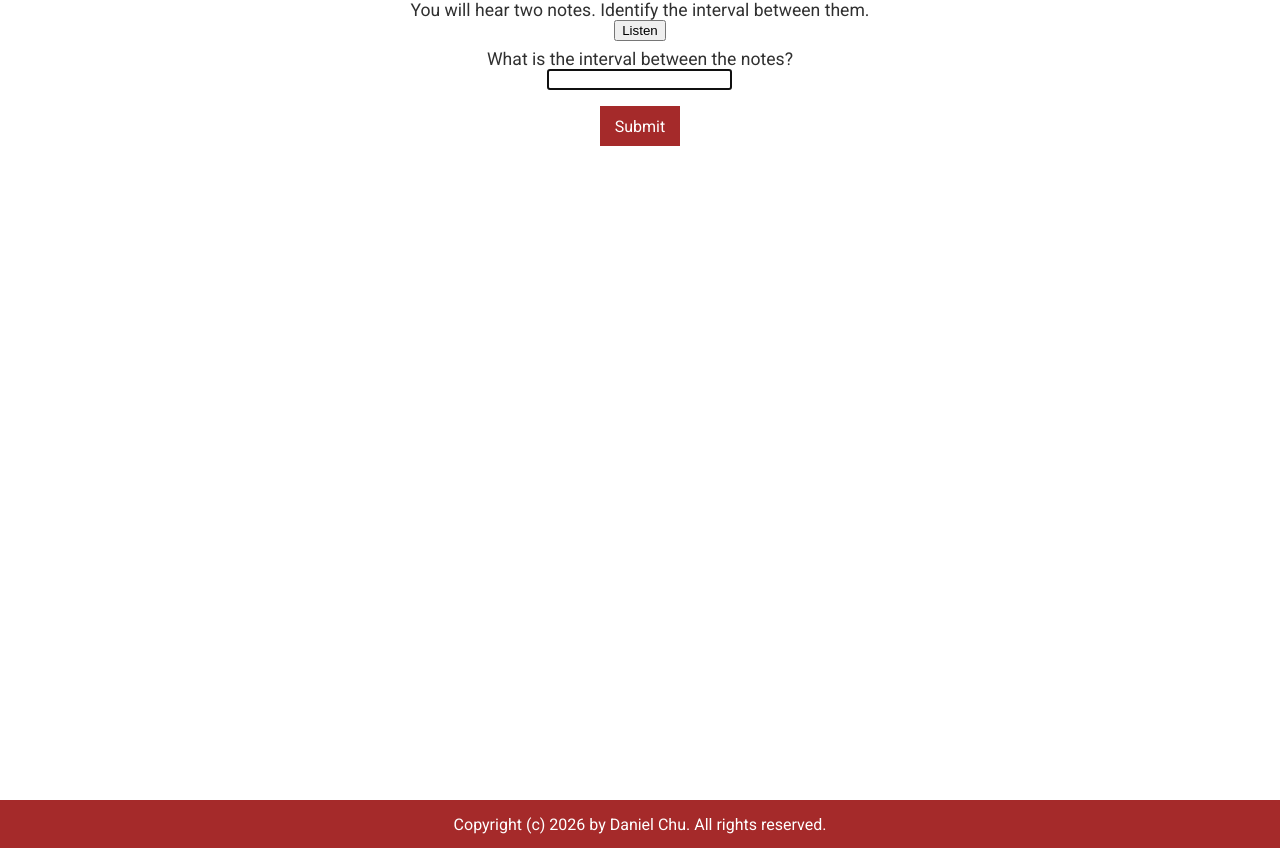
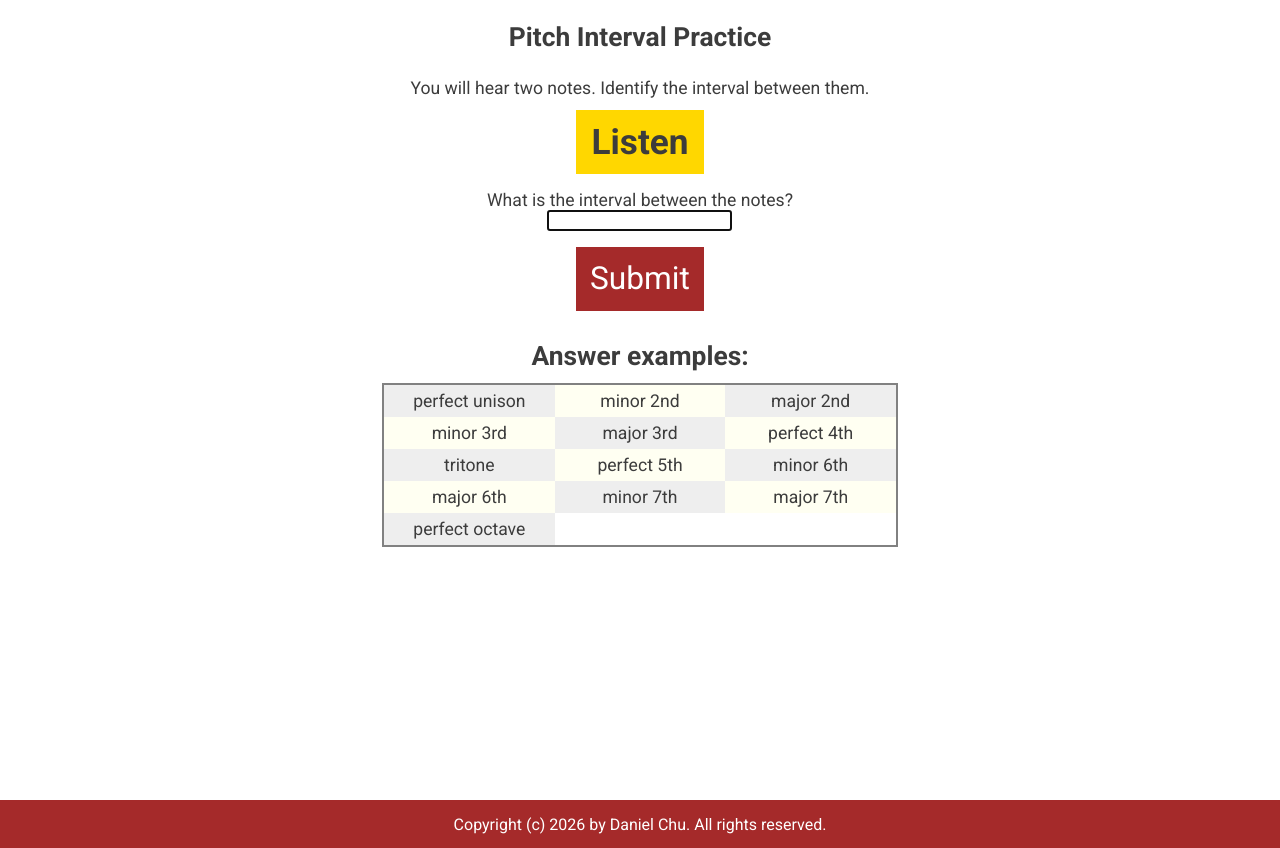
Before and after one commit to danchurlian/Music-Practice-Site, a Flask app: page /pitch-intervals in a window 1280 px wide. Shown: the part 64-912 px from the top of the page. Run offline with Flask 3, Linux system fonts and the light colour scheme; parts of the project's set-up code (start-up, migrations or seed data) failed here and were passed over.

Commit message:
feat: pitch interval page add grid for example answers and listen button styling

```diff
--- a/static/styles.css
+++ b/static/styles.css
@@ -1,3 +1,9 @@
+:root {
+    --main-text-color: rgb(60, 60, 60);
+    --cell-dark: rgb(238, 238, 238);
+    --cell-light: rgb(255, 255, 242);
+}
+
 body {
     min-height: 110vh;
     margin: 0px;
@@ -30,8 +36,6 @@ footer {
     display: flex;
     flex-direction: column;
     justify-content: center;
-
-    /* align-self: end; */
 }
 footer div {
     color: white;
@@ -43,7 +47,7 @@ main {
     min-height: 100vh;
     font-size: 1.1rem;
     flex-grow: 1;
-    color: rgb(48, 48, 48);
+    color: var(--main-text-color);
 }
 
 .main_content {
@@ -53,24 +57,21 @@ main {
 }
 
 
-#scale_main div, form {
-    padding: .5rem 0;
-}
-
 table {
     margin-top: 1rem;
 }
 tr:nth-child(even) {
-    background-color: rgb(255, 255, 242);
+    background-color: var(--cell-light);
 }
 tr:nth-child(odd) {
-    background-color:rgb(238, 238, 238);
+    background-color: var(--cell-dark);
 }
 
 form {
     display: flex;
     flex-direction: column;
     align-items: center;
+    padding: 0;
 }
 
 form input {
@@ -78,18 +79,68 @@ form input {
 }
 
 form button {
-    min-height: 2.5rem;
-    min-width: 5rem;
+    min-width: 8rem;
+    min-height: 4rem;
     flex-grow: 2.5;
 
     padding: 0;
     background-color: brown;
     color: white;
     font-family: Roboto, sans-serif;
-    font-size: 1rem;
+    font-size: 180%;
     border: 0;
 }
 
 form button:hover {
     background-color: darkred;
 }
+
+.listen_button {
+    min-width: 8rem;
+    min-height: 4rem;
+
+    background-color: gold;
+    font-family: Roboto, sans-serif;
+    font-weight: bold;
+    font-size: 200%;
+    color: var(--main-text-color);
+    border: 0;
+}
+.listen_button:hover {
+    background-color: rgb(175, 149, 0);
+}
+#interval_button {
+    margin: 0.5rem 0;
+}
+
+/* Scale specific */
+#scale_main div, form {
+    padding: .5rem 0;
+}
+
+/* Page interval specific */
+#pitch_interval_main > div {
+    margin: .25rem 0;
+}
+#pitch_interval_example_h2 {
+    margin-bottom: 0.5rem;
+}
+#interval_choice_grid {
+    display: grid;
+    min-width: 40%;
+    grid-template-columns: 1fr 1fr 1fr;
+    border: .125rem solid rgb(129, 129, 129)
+}
+#interval_choice_grid div {
+    display: flex;
+    align-items: center;
+    justify-content: center;
+    min-height: 2rem;
+}
+#interval_choice_grid div:nth-child(odd) {
+    background-color: var(--cell-dark);
+}
+
+#interval_choice_grid div:nth-child(even) {
+    background-color: var(--cell-light);
+}
--- a/templates/pitch_interval_page.html
+++ b/templates/pitch_interval_page.html
@@ -1,9 +1,10 @@
 {% extends "layout.html" %}
 
 {% block main %}
-<section class="main_content">
+<section class="main_content" id="pitch_interval_main">
+    <h1>Pitch Interval Practice</h1>
     <div>{{ feedback }}</div>
-    <button id="interval_button">Listen</button>
+    <button class="listen_button" id="interval_button">Listen</button>
     <form method="post">
         <label for="user-response">
             What is the interval between the notes?
@@ -11,6 +12,22 @@
         <input name="user-response" autocomplete="off" autofocus="true" required="true"></input>
         <button type="submit">Submit</button>
     </form>
+    <h2 id="pitch_interval_example_h2">Answer examples: </h2>
+    <div id="interval_choice_grid">
+        <div>perfect unison</div>
+        <div>minor 2nd</div>
+        <div>major 2nd</div>
+        <div>minor 3rd</div>
+        <div>major 3rd</div>
+        <div>perfect 4th</div>
+        <div>tritone</div>
+        <div>perfect 5th</div>
+        <div>minor 6th</div>
+        <div>major 6th</div>
+        <div>minor 7th</div>
+        <div>major 7th</div>
+        <div>perfect octave</div>
+    </div>
 </section>
 <script>
     // Play plays the appropriate note mp3 file given the noteNumber.
@@ -25,7 +42,7 @@
                 const url = URL.createObjectURL(blob);
                 const audio = new Audio(url);
                 audio.controls = false;
-                document.body.appendChild(audio)
+                document.body.appendChild(audio);
                 audio.play();
 
                 // Destroy the audio element when it is finished playing
```
